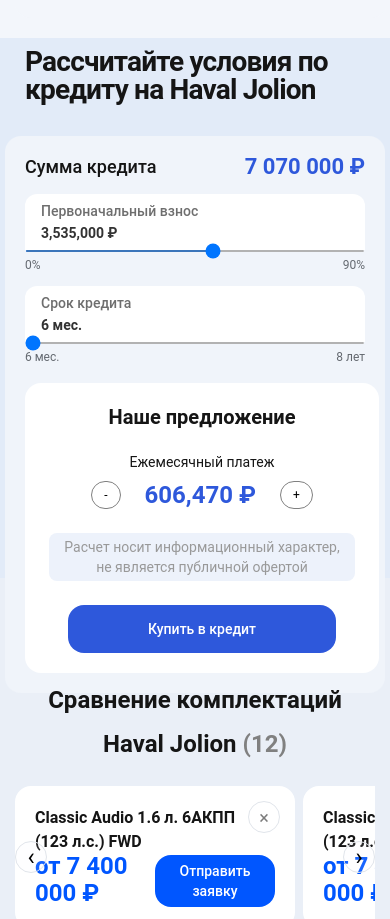
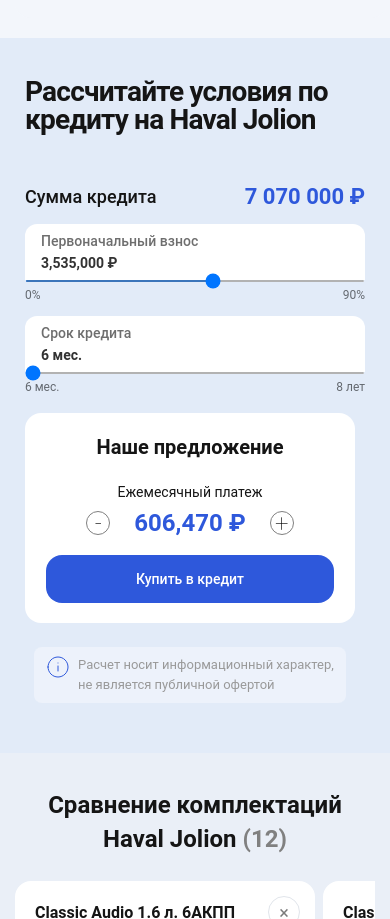
Before and after one commit to GalitskyKK/vic-g-html-layout, a plain HTML site: page index.html in a window 390 px wide. Shown: the part 1081-2000 px from the top of the page. Drawn offline with Linux system fonts and the light colour scheme.

Commit message:
fix styles

```diff
--- a/index.html
+++ b/index.html
@@ -83,9 +83,9 @@
                     <img src="img/car.svg" alt="Haval Jolion" />
                   </div>
                   <div class="color-options">
+                    <span class="color-circle" style="background-color: #c0c0c0"></span>
+                    <span class="color-circle" style="background-color: #ffffff"></span>
                     <span class="color-circle" style="background-color: #000000"></span>
-                    <span class="color-circle" style="background-color: #ffffff"></span>
-                    <span class="color-circle" style="background-color: #c0c0c0"></span>
                     <span class="color-circle" style="background-color: #0056ff"></span>
                     <span class="color-circle" style="background-color: #ff0000"></span>
                   </div>
@@ -100,7 +100,7 @@
                       >
                     </div>
                     <div class="spec-item">
-                      <img src="img/Drive unit.svg" alt="Объем двигателя" />
+                      <img src="img/speedometer-03.svg" alt="Объем двигателя" />
                       <span style="font-size: 14px; line-height: 20px">Объем двигателя</span>
                       <span style="font-size: 16px; line-height: 24px"><strong>2,0 Л</strong></span>
                     </div>
@@ -110,7 +110,7 @@
                       <span style="font-size: 16px; line-height: 24px"><strong>8,2 Л</strong></span>
                     </div>
                     <div class="spec-item">
-                      <img src="img/speedometer-03.svg" alt="Привод" />
+                      <img src="img/Drive unit.svg" alt="Привод" />
                       <span style="font-size: 14px; line-height: 20px">Привод</span>
                       <span style="font-size: 16px; line-height: 24px"
                         ><strong>Полный</strong></span
@@ -223,6 +223,7 @@
                       </div>
                     </div>
                     <div class="disclaimer-wrapper">
+                      <img src="img/alert-circle.svg" alt="disclaimer" />
                       <span class="disclaimer">
                         Расчет носит информационный характер, не является публичной офертой
                       </span>
@@ -342,7 +343,7 @@
               <div class="options-header">
                 <h2>Безопасность</h2>
                 <button class="toggle-button">
-                  <span class="arrow">&#x25BC;</span>
+                  <span class="arrow-safety">&#x25BC;</span>
                 </button>
               </div>
               <div class="options-container">
--- a/script.js
+++ b/script.js
@@ -63,7 +63,7 @@ document.querySelector('.toggle-button').addEventListener('click', function () {
   optionsContainer.classList.toggle('active');
 
   // Поворот стрелки при открытии/закрытии
-  this.querySelector('.arrow').style.transform = optionsContainer.classList.contains('active')
+  this.querySelector('.arrow-safety').style.transform = optionsContainer.classList.contains('active')
     ? 'rotate(180deg)'
     : 'rotate(0deg)';
 });
--- a/styles.css
+++ b/styles.css
@@ -245,9 +245,9 @@ body {
   justify-content: center;
 }
 
-.breadcrumb ul li .current {
+.current {
+  font-size: 14px;
   color: #000;
-  font-weight: bold;
 }
 
 /* Секция автомобиля */
@@ -702,11 +702,18 @@ input[type='range']::-webkit-slider-thumb {
 .monthly-payment button {
   background-color: transparent;
   border: 1px solid gray;
-  font-size: 12px;
   cursor: pointer;
-  padding: 6px 12px;
   border-radius: 18px;
-  text-align: center;
+    width: 24px;
+    height: 24px;
+    display: flex;
+    align-items: center;
+    justify-content: center;
+    text-align: center;
+    font-size: 32px;
+    font-weight: 200;
+    padding: 0;
+    margin: 0 auto;
 }
 
 .monthly-payment span {
@@ -716,6 +723,9 @@ input[type='range']::-webkit-slider-thumb {
 }
 
 .disclaimer-wrapper {
+  display: flex;
+  gap: 8px;
+  padding: 8px 12px;
   border-radius: 8px;
   background-color: #edf2fb;
 }
@@ -724,7 +734,6 @@ input[type='range']::-webkit-slider-thumb {
   font-size: 14px;
   line-height: 20px;
   color: #999;
-  padding: 8px 12px;
   display: inline-block;
 }
 
@@ -961,6 +970,18 @@ input[type='range']::-webkit-slider-thumb {
   transition: transform 0.3s ease;
 }
 
+.arrow-safety {
+  background-color: #f0f4fa18;
+  width: 24px;
+  height: 24px;
+  font-size: 12px;
+  cursor: pointer;
+  transition: background-color 0.3s ease;
+  align-items: center;
+  justify-content: center;
+  display: flex;
+}
+
 .options-container {
   display: none;
   flex-direction: column;
@@ -1006,15 +1027,30 @@ input[type='range']::-webkit-slider-thumb {
 }
 
 .option-value {
+  width: 24px;
+  height: 24px;
   color: white;
-  padding: 5px 10px;
+  /* padding: 5px 10px; */
+  font-size: 16px;
+  display: flex;
+  text-align: center;
+  align-items: center;
+  justify-content: center;
   border-radius: 100%;
   background-color: rgba(0, 0, 0, 0.849);
 }
 
 .option-value-minus {
   color: white;
-  padding: 5px 10px;
+  width: 24px;
+  height: 24px;
+  color: white;
+  /* padding: 5px 10px; */
+  font-size: 16px;
+  display: flex;
+  text-align: center;
+  align-items: center;
+  justify-content: center;
   border-radius: 100%;
   background-color: rgba(75, 75, 75, 0.849);
 }
@@ -1212,7 +1248,11 @@ input[type='range']::-webkit-slider-thumb {
   }
 
   .comparison-section h2 {
-    font-size: 24px;
+    font-size: 26px;
+  }
+
+  .model-price span {
+    font-size: 16px;
   }
 
   .comparison-cards-wrapper {
@@ -1286,6 +1326,7 @@ input[type='range']::-webkit-slider-thumb {
 
   .breadcrumb ul {
     font-size: 12px;
+    justify-content: space-between;
   }
 
   .contact-button {
@@ -1340,6 +1381,14 @@ input[type='range']::-webkit-slider-thumb {
     gap: 2px;
   }
 
+  .calculator-title {
+    padding-top: 30px;
+  }
+
+  .arrows {
+    display: none;
+  }
+
   .switch {
     justify-content: start;
   }
@@ -1379,11 +1428,14 @@ input[type='range']::-webkit-slider-thumb {
   }
 
   .credit-calculator-section {
-    padding: 10px;
+    height: 100%;
   }
 
   .credit-calculator-wrapper {
     padding: 20px;
+    padding-bottom: 120px;
+    background: none;
+    position: relative;
   }
 
   .slider-group {
@@ -1392,19 +1444,22 @@ input[type='range']::-webkit-slider-thumb {
 
   .slider-credit {
     margin-top: -15px;
+  }
+
+  .offer {
+    padding: 20px 12px;
   }
 
   .offer-content {
     flex-direction: column;
     justify-content: center;
     align-items: center;
-    text-align: center;
-    gap: 24px;
+    gap: 20px;
   }
 
   .btn-credit {
     margin: 0;
-    padding: 14px 80px;
+    padding: 14px 90px;
   }
 
   .monthly-payment-wrapper {
@@ -1417,22 +1472,54 @@ input[type='range']::-webkit-slider-thumb {
     font-weight: normal;
   }
 
+  .monthly-payment button {
+    width: 24px;
+    height: 24px;
+    display: flex;
+    align-items: center;
+    justify-content: center;
+    text-align: center;
+    font-size: 24px;
+    font-weight: 200;
+    padding: 0;
+  }
+
+  .disclaimer-wrapper {
+    position: absolute;
+    bottom: 40px;
+    gap: 8px;
+    display: flex;
+    align-items: start;
+    padding: 8px 12px;
+    width: 288px;
+  }
+
+  .disclaimer-wrapper img {
+    width: 24px;
+    height: 24px;
+  }
+
   .disclaimer {
-    padding: 4px 6px;
-  }
+    font-size: small;
+  }
+
 
   .slider-item {
     gap: 5px;
   }
 
+  .comparison-section-content {
+    padding: 0;
+  }
+
   .comparison-section span {
     font-size: 24px;
-    padding: 20px 0 20px 0;
   }
 
   .comparison-section h2 {
     font-size: 24px;
-    padding: 40px 0 20px 0;
+    padding: 20px 0 20px 0;
+    line-height: 1;
   }
 
   .comparison-cards-wrapper {
@@ -1440,7 +1527,20 @@ input[type='range']::-webkit-slider-thumb {
   }
 
   .comparison-card {
-    width: 240px;
+    width: 260px;
+  }
+
+  .model-price span {
+    font-size: 16px;
+  }
+
+  .price-and-button {
+    gap: 4px;
+  }
+
+  .apply-button {
+    height: 32px;
+    padding: 6px 12px;
   }
 
   .safety-section h2 {
```
Also changed, not shown: img/alert-circle.svg (added).
